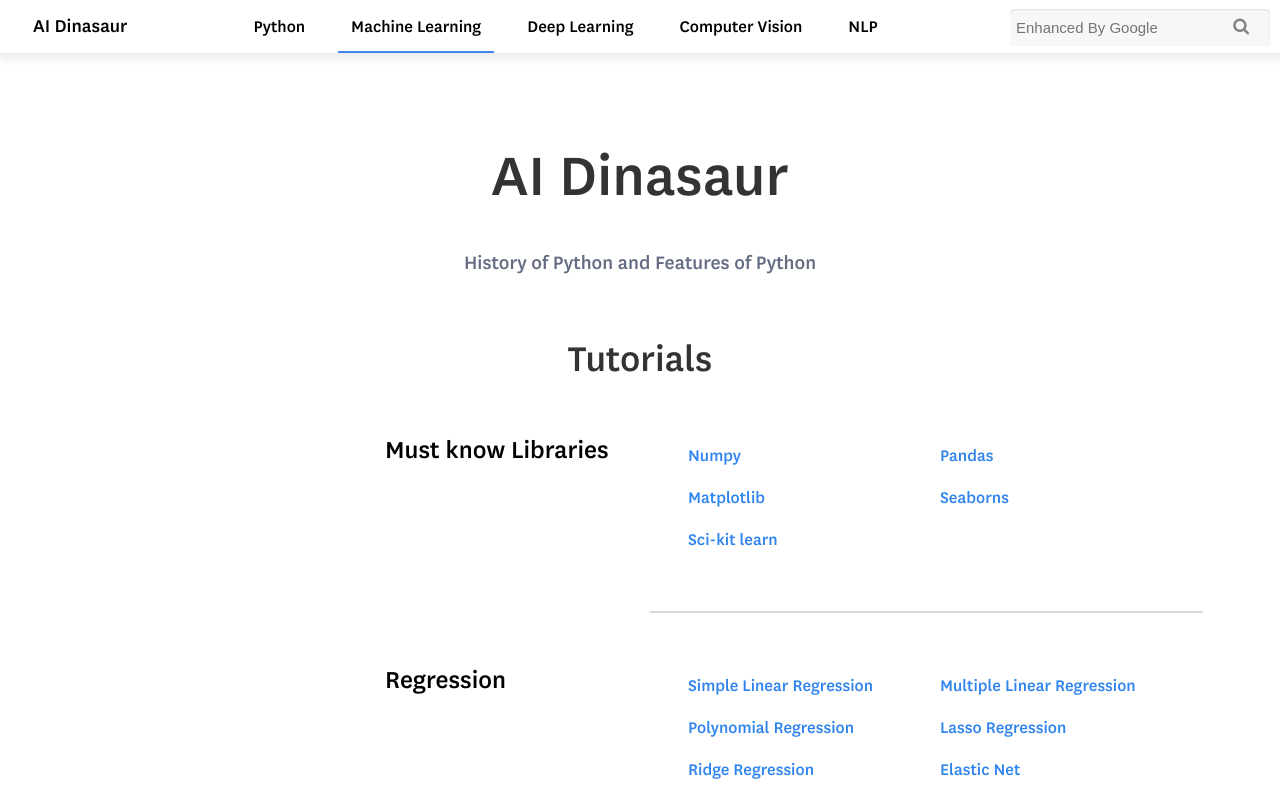
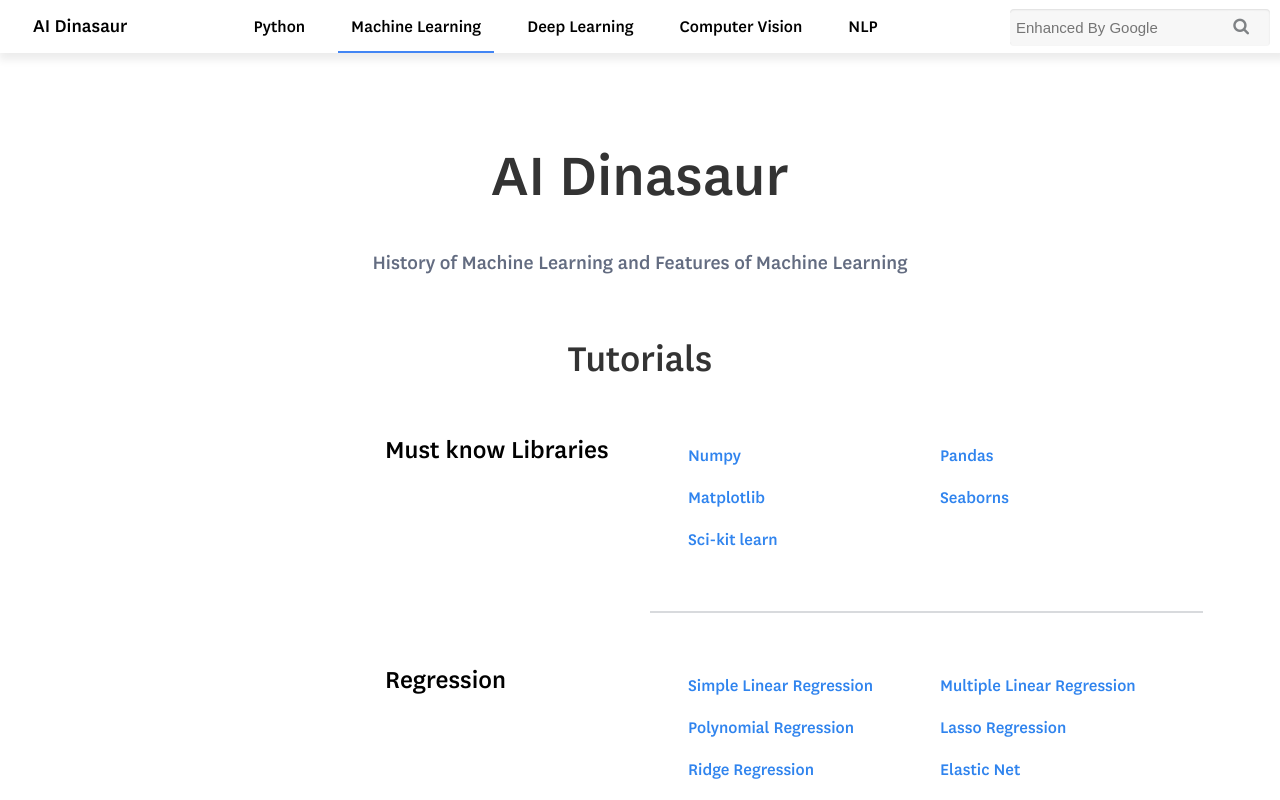
Before and after one commit to miismail007/aidinasaur, a plain HTML site: page machinelearning.html in a window 1280 px wide. Shown: the top 800 px of the page. Drawn offline with Linux system fonts and the light colour scheme.

Commit message:
again modified

```diff
--- a/machinelearning.html
+++ b/machinelearning.html
@@ -36,7 +36,7 @@
 	<center>
 		<div class="main">
 			<h2>AI Dinasaur</h2>
-			<p>History of Python and Features of Python</p>
+			<p>History of Machine Learning and Features of Machine Learning</p>
 		</div>
 		<div class="main-content">
 			<h2>Tutorials</h2>
```
